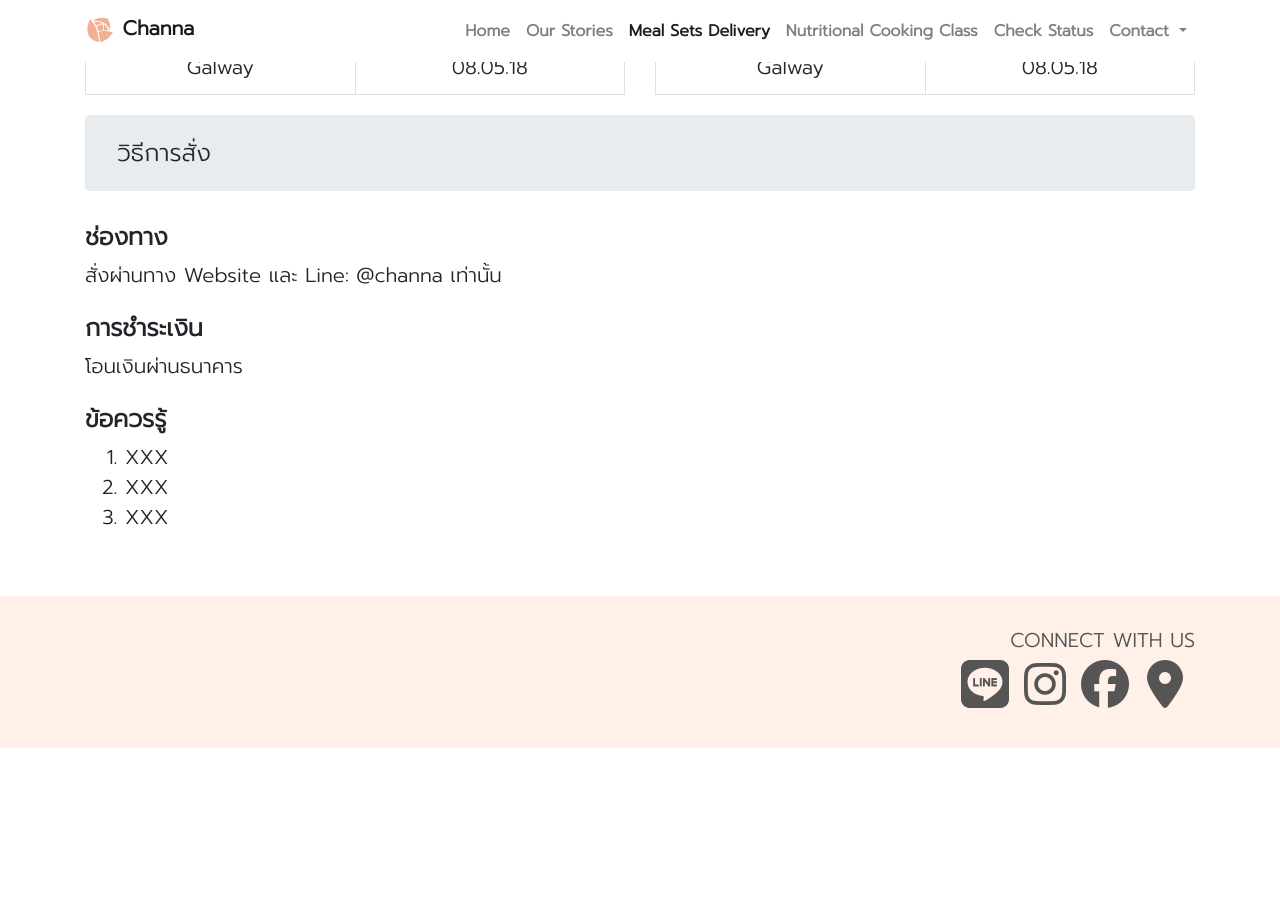
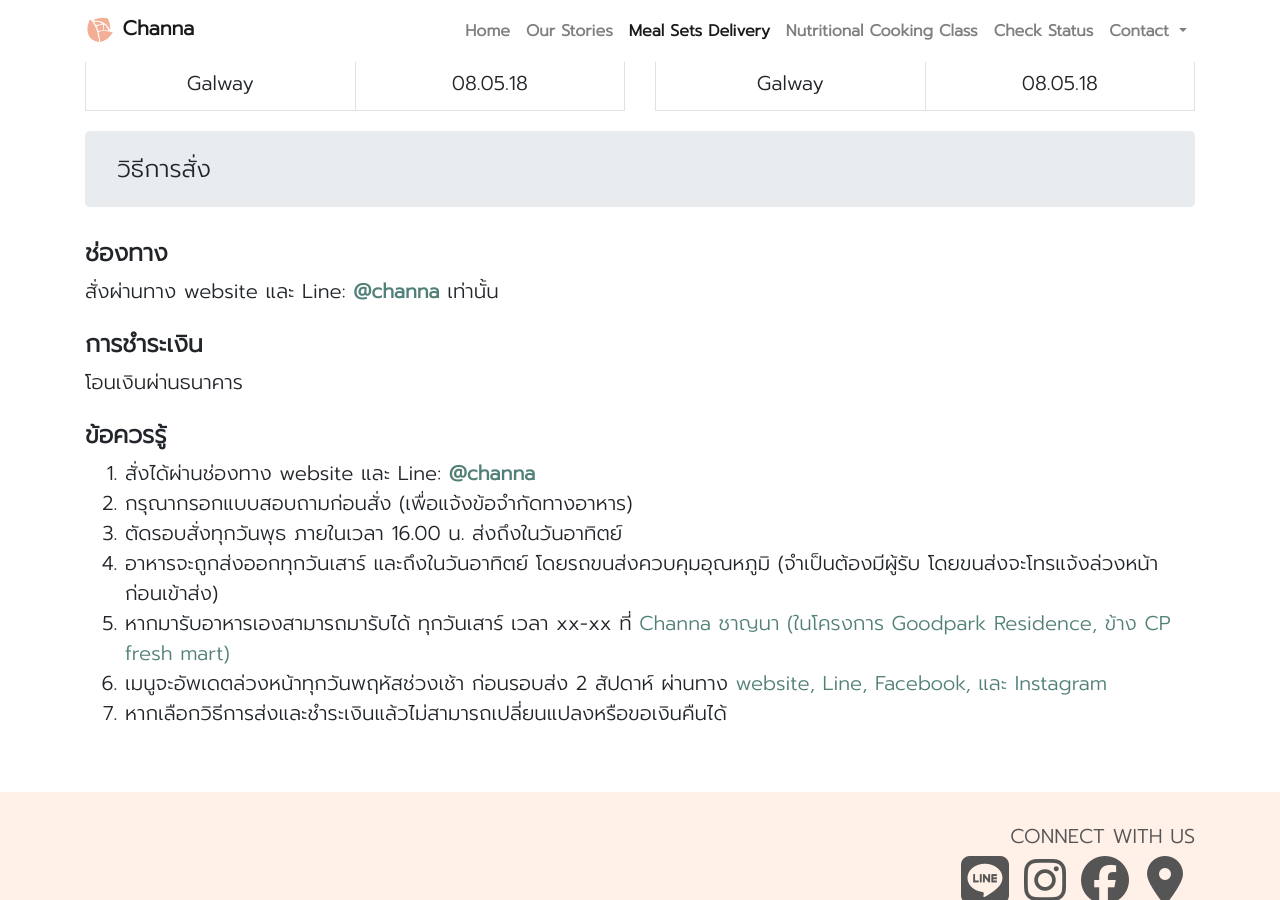
Before and after one commit to channalivewell/channalivewell.github.io, a Jekyll site: the page built from delivery.html, in a window 1280 px wide and 900 px high, scrolled down 1814 px. Built offline with Jekyll 4.4.1, drawn with Linux system fonts in a browser that asks for light colours; nearby versions of some CDN libraries; before the commit the page ends 2562 px from its top, so only the background shows below that.

Commit message:
add instruction

```diff
--- a/delivery.html
+++ b/delivery.html
@@ -10,7 +10,7 @@ canonical_url: /delivery/
     <div class="container">
         <div class="row align-items-center vh-50 py-5">
             <div class="col-12 text-dark text-center">
-                    <p class="mt-0 mb-0 cover-text">
+                    <p class="mt-0 mb-0 banner-text">
                         Let food be your medicine
                     </p>
             </div>
@@ -27,13 +27,13 @@ canonical_url: /delivery/
         </p>
     </div>
 
-    <a href="#menu-1" class="btn btn-primary btn-lg active" role="button" aria-pressed="true">เมนูรอบอาทิตย์ที่ XXX</a>
-    <a href="#menu-2" class="btn btn-primary btn-lg active" role="button" aria-pressed="true">เมนูรอบอาทิตย์ที่ YYY</a>
-    <a href="#howto" class="btn btn-primary btn-lg active" role="button" aria-pressed="true">วิธีการสั่ง</a>
+    <a href="#menu-1" class="btn btn-primary btn-lg px-2 my-2" role="button">เมนูรอบอาทิตย์ที่ XXX</a>
+    <a href="#menu-2" class="btn btn-primary btn-lg px-2 my-2" role="button">เมนูรอบอาทิตย์ที่ YYY</a>
+    <a href="#howto" class="btn btn-primary btn-lg px-2 my-2" role="button">วิธีการสั่ง</a>
 
     <hr>
 
-    <h4 class="jumbotron py-4">ชนิดอาหาร</h4>
+    <h4 id="offering" class="jumbotron py-4">ชนิดอาหาร</h4>
     <h4 class="font-weight-bold">ชุดข้าวกล่อง</h4>
     <p class="mb-4">
         6 กล่อง 1,090 บาท: ข้าวกล้อง กับข้าว และเครื่องเคียง จำนวน 6 กล่อง <br>
@@ -151,7 +151,9 @@ canonical_url: /delivery/
     <h4 id="howto" class="jumbotron py-4">วิธีการสั่ง</h4>
     <h4 class="font-weight-bold">ช่องทาง</h4>
     <p class="mb-4">
-        สั่งผ่านทาง Website และ Line: @channa เท่านั้น
+        สั่งผ่านทาง website และ
+        Line: <a href="{{ site.social.line }}" target="_blank" title="@channa" class="font-weight-bold">@channa</a>
+        เท่านั้น
     </p>
 
     <h4 class="font-weight-bold">การชำระเงิน</h4>
@@ -160,9 +162,26 @@ canonical_url: /delivery/
     </p>
     <h4 class="font-weight-bold">ข้อควรรู้</h4>
     <ol>
-        <li>XXX</li>
-        <li>XXX</li>
-        <li>XXX</li>
+        <li>สั่งได้ผ่านช่องทาง website และ
+            Line: <a href="{{ site.social.line }}" target="_blank" title="@channa" class="font-weight-bold"><b>@channa</b></a>
+        </li>
+        <li>กรุณากรอกแบบสอบถามก่อนสั่ง (เพื่อแจ้งข้อจำกัดทางอาหาร)</li>
+        <li>ตัดรอบสั่งทุกวันพุธ ภายในเวลา 16.00 น. ส่งถึงในวันอาทิตย์</li>
+        <li>
+            อาหารจะถูกส่งออกทุกวันเสาร์ และถึงในวันอาทิตย์ โดยรถขนส่งควบคุมอุณหภูมิ
+            (จำเป็นต้องมีผู้รับ โดยขนส่งจะโทรแจ้งล่วงหน้าก่อนเข้าส่ง)
+        </li>
+        <li>
+            หากมารับอาหารเองสามารถมารับได้ ทุกวันเสาร์ เวลา xx-xx ที่
+            <a href="{{ site.social.maps }}" target="_blank"
+            title="Google Maps">Channa ชาญนา (ในโครงการ Goodpark Residence, ข้าง CP fresh mart)
+            </a>
+        </li>
+        <li>
+            เมนูจะอัพเดตล่วงหน้าทุกวันพฤหัสช่วงเช้า ก่อนรอบส่ง 2 สัปดาห์ ผ่านทาง
+            <a href="#channels">website, Line, Facebook, และ Instagram</a>
+        </li>
+        <li>หากเลือกวิธีการส่งและชำระเงินแล้วไม่สามารถเปลี่ยนแปลงหรือขอเงินคืนได้</li>
     </ol>
 
 </section>
```
